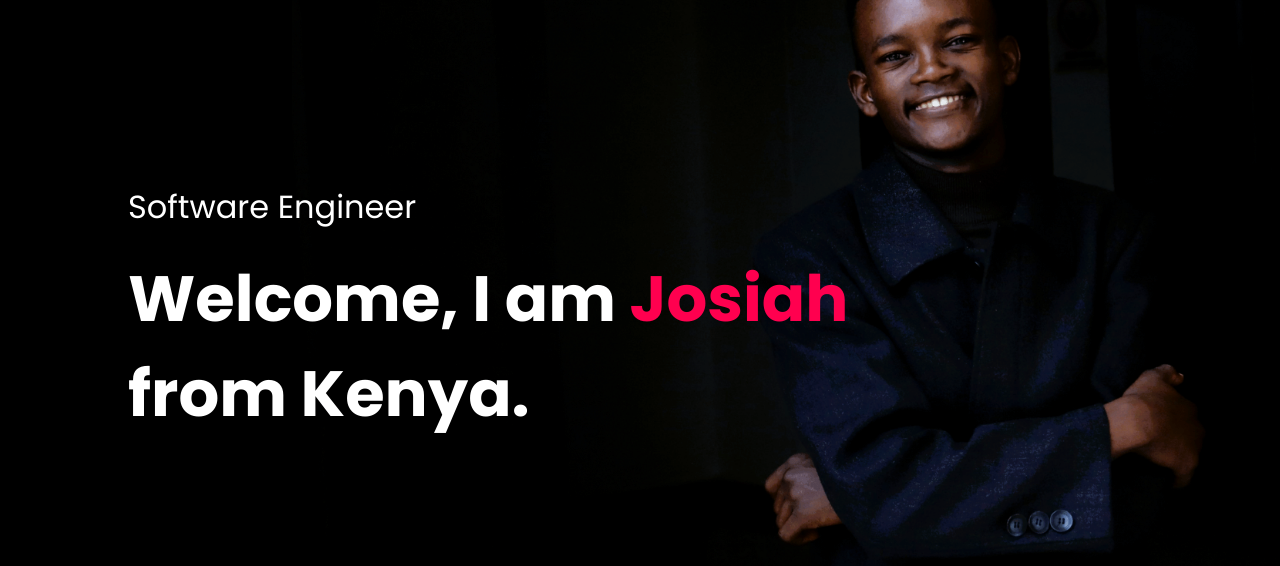
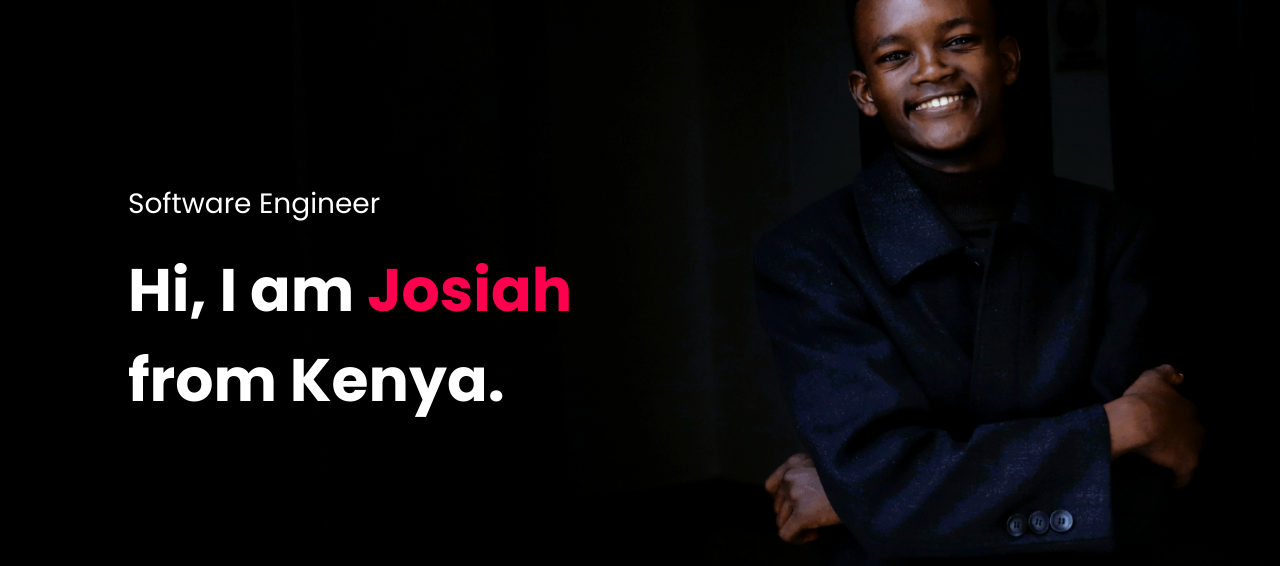
Before and after one commit to spectr-e/my-portfolio, a plain HTML site: page index.html in a window 1280 px wide. Shown: the part 234-800 px from the top of the page. Drawn offline with Linux system fonts and the light colour scheme.

Commit message:
Reducing font on heeader

```diff
--- a/index.html
+++ b/index.html
@@ -27,7 +27,7 @@
         </nav>
         <div class="header_text">
           <p>Software Engineer</p>
-          <h1>Welcome, I am <span>Josiah</span> <br />from Kenya.</h1>
+          <h1>Hi, I am <span>Josiah</span> <br />from Kenya.</h1>
         </div>
       </div>
     </header>
--- a/styles.css
+++ b/styles.css
@@ -56,10 +56,10 @@ nav ul li a:hover::after {
 }
 .header_text {
   margin-top: 20%;
-  font-size: 32px;
+  font-size: 28px;
 }
 .header_text h1 {
-  font-size: 64px;
+  font-size: 60px;
   margin-top: 20px;
 }
 .header_text h1 span {
```
